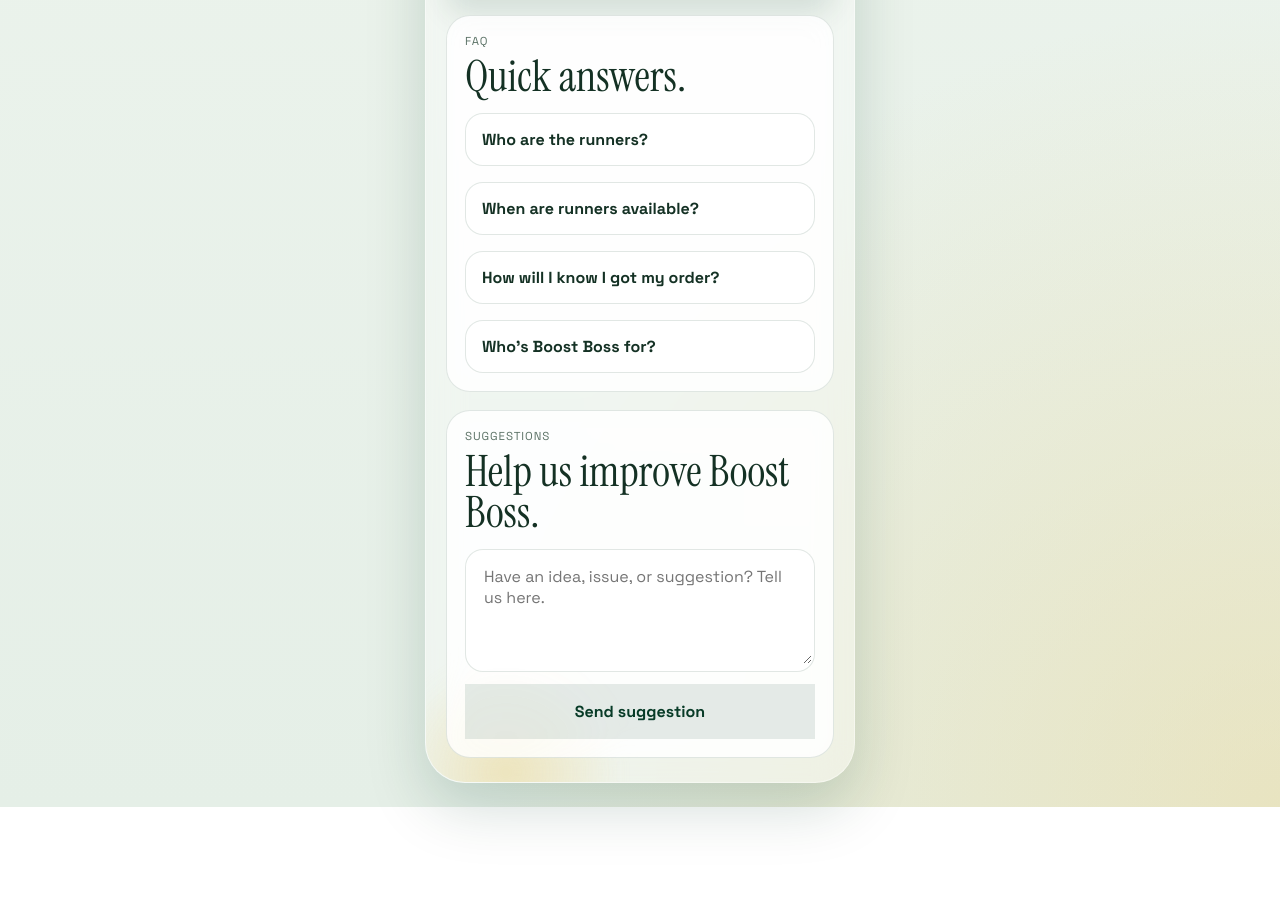
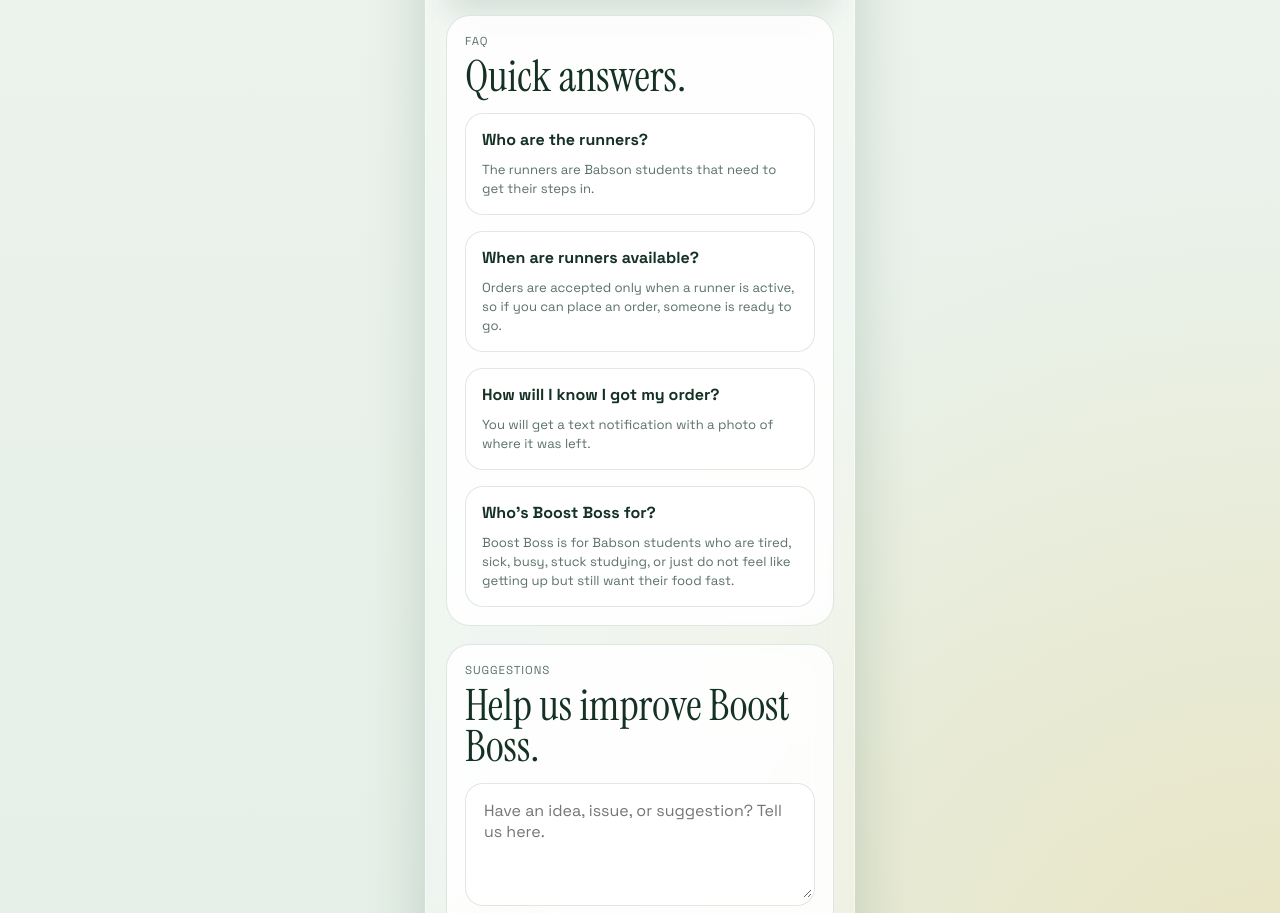
Before and after one commit to mnsalschool7-u/BoostBoss, a website: page index.html in a window 1280 px wide. Shown: the part 2138-3051 px from the top of the page. Before the commit the page ends 2945 px from the top, so only its background shows below. Drawn offline with Linux system fonts and the light colour scheme; no server answers.

Commit message:
Make FAQ answers always visible

```diff
--- a/index.html
+++ b/index.html
@@ -437,28 +437,28 @@
           <section class="feedback-card faq-card">
             <p class="card-label">FAQ</p>
             <h2 class="feedback-title">Quick answers.</h2>
-            <details class="faq-item">
-              <summary>Who are the runners?</summary>
+            <div class="faq-item">
+              <p class="faq-question">Who are the runners?</p>
               <p class="field-note">The runners are Babson students that need to get their steps in.</p>
-            </details>
-            <details class="faq-item">
-              <summary>When are runners available?</summary>
+            </div>
+            <div class="faq-item">
+              <p class="faq-question">When are runners available?</p>
               <p class="field-note">
                 Orders are accepted only when a runner is active, so if you can place an order, someone is ready to go.
               </p>
-            </details>
-            <details class="faq-item">
-              <summary>How will I know I got my order?</summary>
+            </div>
+            <div class="faq-item">
+              <p class="faq-question">How will I know I got my order?</p>
               <p class="field-note">
                 You will get a text notification with a photo of where it was left.
               </p>
-            </details>
-            <details class="faq-item">
-              <summary>Who’s Boost Boss for?</summary>
+            </div>
+            <div class="faq-item">
+              <p class="faq-question">Who’s Boost Boss for?</p>
               <p class="field-note">
                 Boost Boss is for Babson students who are tired, sick, busy, stuck studying, or just do not feel like getting up but still want their food fast.
               </p>
-            </details>
+            </div>
           </section>
 
           <section class="feedback-card">
--- a/styles.css
+++ b/styles.css
@@ -349,30 +349,20 @@
 
 .faq-item {
   margin-top: 16px;
+  padding: 15px 16px 16px;
   border-radius: var(--radius-md);
   background: rgba(255, 255, 255, 0.72);
   border: 1px solid var(--border);
-  overflow: hidden;
 }
 
-.faq-item summary {
-  padding: 15px 16px;
-  cursor: pointer;
+.faq-question {
+  margin: 0;
   font-weight: 700;
-  list-style: none;
-}
-
-.faq-item summary::-webkit-details-marker {
-  display: none;
-}
-
-.faq-item[open] summary {
-  border-bottom: 1px solid var(--border);
 }
 
 .faq-item .field-note {
-  margin: 0;
-  padding: 14px 16px 16px;
+  margin: 10px 0 0;
+  padding: 0;
 }
 
 .field-group {
```
